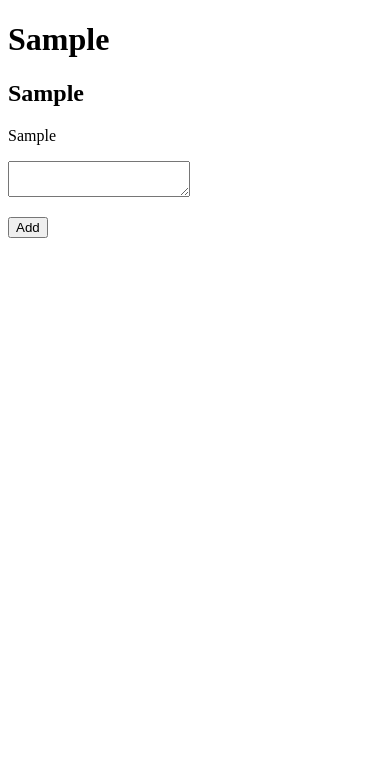
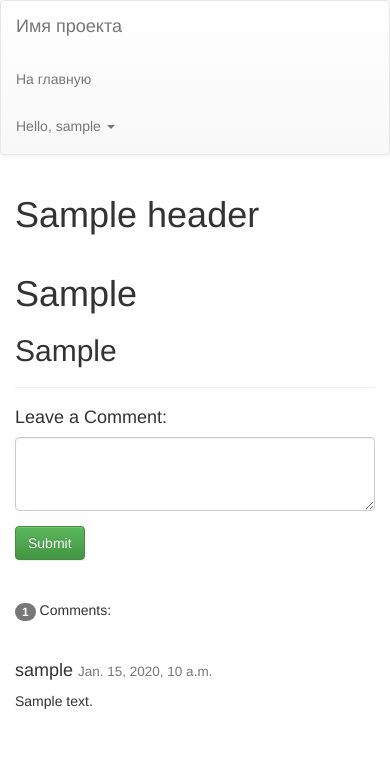
Before and after one commit to kirillbocharov/subd, a Django app: template templates/article.html in a window 390 px wide. Shown: the top 760 px of the page. Run offline with Django 3.2, Linux system fonts and the light colour scheme; the template is opened without the code that fills it: most values are stand-ins (such as "Sample title", 1, 10 or a date in 2020); some libraries are stand-ins or nearby versions.

Commit message:
Add inheritance in templates Add navigation bar(log-out, log-in) Change article.html

```diff
--- a/SUBD_Project/urls.py
+++ b/SUBD_Project/urls.py
@@ -25,4 +25,5 @@ urlpatterns = [
     url(r'^login', views.sign_in),
     url(r'^article/get/(?P<article_id>\d+)/$', views.article),
     #url(r'^my_page/$', views.my_page),
+    url(r'^exit', views.exit),
 ]
--- a/templates/article.html
+++ b/templates/article.html
@@ -1,3 +1,4 @@
+{% extends "index.html" %}
 <!DOCTYPE html>
 <html>
 <head lang="en">
@@ -5,15 +6,44 @@
     <title></title>
 </head>
 <body>
-    <h1>{{ article.2 }}</h1>
-    <h2>{{ article.1 }}</h2>
-    {% for comment in comments %}
-            <p>{{ comment.4}}</p>
-    {% endfor %}
-    <form accept-charset="UTF-8" role="form" method="post">
-        {% csrf_token %}
-        <textarea type="text" name="comment"></textarea>
-        <p><input type="submit" value="Add"></p>
-    </form>
+{% block content %}
+    <div class="container">
+        <div class="row">
+            <div class="col-sm-6 col-sm-offset-3">
+                <h1>{{ article.2 }}</h1>
+
+                <h2>{{ article.1 }}</h2>
+                <hr>
+                <h4>Leave a Comment:</h4>
+
+                <form accept-charset="UTF-8" role="form" method="post">
+                    {% csrf_token %}
+
+                    <div class="form-group">
+                        <textarea name="comment" class="form-control" rows="3" required></textarea>
+                    </div>
+                    <button type="submit" class="btn btn-success">Submit</button>
+                </form>
+                <br><br>
+
+                <p><span class="badge">{{ comments|length }}</span> Comments:</p><br>
+
+                <div class="row">
+                    {% for comment in comments %}
+                        <div class="col-sm-9 col-sm-offset-1">
+                            <h4>{{ comment.User_name }}
+                                <small>{{ comment.Date_sent }}</small>
+                            </h4>
+                            <p>{{ comment.Text_cmt }}</p>
+                            <br><br>
+                        </div>
+                    {% endfor %}
+                </div>
+
+            </div>
+        </div>
+    </div>
+
+{% endblock %}
 </body>
 </html>
--- a/templates/index.html
+++ b/templates/index.html
@@ -6,21 +6,61 @@
     <title></title>
     <link rel="stylesheet" href="//maxcdn.bootstrapcdn.com/bootstrap/3.2.0/css/bootstrap.min.css">
     <link rel="stylesheet" href="//maxcdn.bootstrapcdn.com/bootstrap/3.2.0/css/bootstrap-theme.min.css">
+    <link rel="stylesheet" href="//maxcdn.bootstrapcdn.com/bootstrap/3.2.0/js/bootstrap-dropdown.js">
+    <script src="https://ajax.googleapis.com/ajax/libs/jquery/1.11.3/jquery.min.js"></script>
+    <script src="https://maxcdn.bootstrapcdn.com/bootstrap/3.3.6/js/bootstrap.min.js"></script>
 </head>
 <body>
+{% block navbar %}
+    <div class="navbar navbar-default">
+        <div class="container">
+            <div class="navbar-header">
+                <a class="navbar-brand" href="#">Имя проекта</a>
+            </div>
+            <div>
+                <ul class="nav navbar-nav">
+                    <li><a href="/">На главную</a></li>
+                </ul>
+                <ul class="nav navbar-nav navbar-right">
+                    {% if user_name == 'anonim' %}
+                        <li><a href="/register"><span class="glyphicon glyphicon-user"></span> Sign Up</a></li>
+                        <li><a href="/login"><span class="glyphicon glyphicon-log-in"></span> Login</a></li>
+                    {% else %}
+                        <li class="dropdown">
+                        <a href="#" class="dropdown-toggle" data-toggle="dropdown" role="button" aria-haspopup="true"
+                           aria-expanded="false">Hello, {{ user_name }} <span class="caret"></span></a>
+                        <ul class="dropdown-menu">
+                            <li><a href="#">Room</a></li>
+                            <li role="separator" class="divider"></li>
+                            <li><a href="/exit">Exit</a></li>
+                        </ul>
+                    </li>
+                    {% endif %}
+                </ul>
+            </div>
+        </div>
+    </div>
+
+
+{% endblock %}
+{% block header %}
     <div class="blog-header">
         <div class="container">
             <h1 class="blog-title">{{ header }}</h1>
+
+            <h1 class="us"></h1>
         </div>
     </div>
+{% endblock %}
+{% block content %}
     <div class="container">
         <div class="row">
-            <div class="col-sm-8 blog-main">
+            <div class="col-sm-6 col-sm-offset-3 blog-main">
                 <div class="blog-post">
                     {% for article in news %}
                         <h2 class="blog-post-title">
                             <a href="/article/get/{{ article.0 }}">
-                             {{ article.2}}
+                                {{ article.2 }}
                             </a></h2>
                         <p class="blog-post-meta">
                             January 1, 2014 by
@@ -33,5 +73,7 @@
             </div>
         </div>
     </div>
+{% endblock %}
+
 </body>
 </html>
```
Also changed, not shown: News_Project/views.py (+34 -24 lines), sql_requests/insert.py (+7 -4 lines), sql_requests/select.py (+34 -0 lines). Lines whose indentation alone changed are shown as unchanged.
